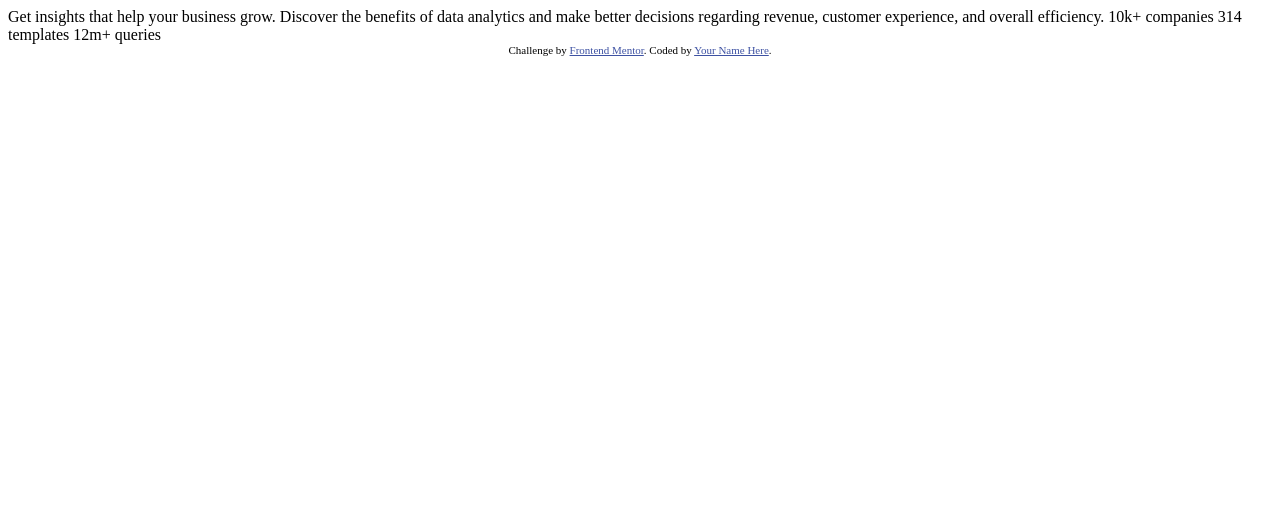
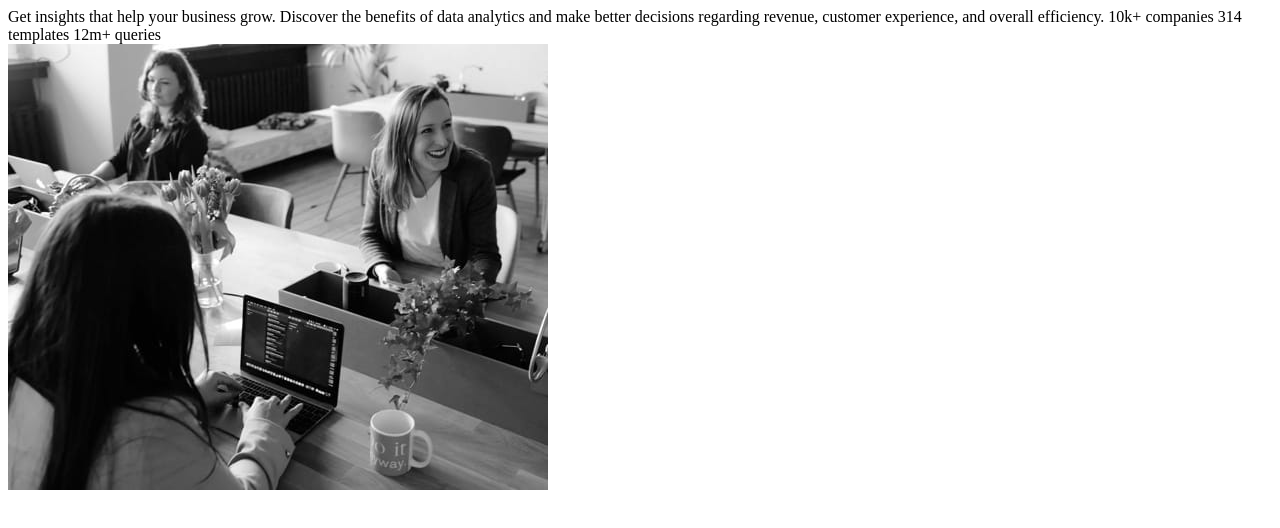
Before and after one commit to devfelpSs/stats-preview-card-component-main, a plain HTML site: page index.html in a window 1280 px wide. Drawn offline with Linux system fonts and the light colour scheme.

Commit message:
adding css file

```diff
--- /dev/null
+++ b/css/style.css
@@ -0,0 +1,53 @@
+* {
+    padding: 0;
+    margin: 0;
+    list-style: none;
+}
+
+
+
+
+
+
+
+
+
+
+
+/*
+# Front-end Style Guide
+
+## Layout
+
+The designs were created to the following widths:
+
+- Mobile: 375px
+- Desktop: 1440px
+
+## Colors
+
+### Primary
+
+- Very dark blue (main background): hsl(233, 47%, 7%)
+- Dark desaturated blue (card background): hsl(244, 38%, 16%)
+- Soft violet (accent): hsl(277, 64%, 61%)
+
+### Neutral
+
+- White (main heading, stats): hsl(0, 0%, 100%)
+- Slightly transparent white (main paragraph): hsla(0, 0%, 100%, 0.75)
+- Slightly transparent white (stat headings): hsla(0, 0%, 100%, 0.6)
+
+## Typography
+
+### Body Copy
+
+- Font size: 15px
+
+### Font
+
+- Family: [Inter](https://fonts.google.com/specimen/Inter)
+- Weights: 400, 700
+
+- Family: [Lexend Deca](https://fonts.google.com/specimen/Lexend+Deca)
+- Weights: 400
--- a/index.html
+++ b/index.html
@@ -1,8 +1,10 @@
 <!DOCTYPE html>
 <html lang="en">
+
 <head>
   <meta charset="UTF-8">
-  <meta name="viewport" content="width=device-width, initial-scale=1.0"> <!-- displays site properly based on user's device -->
+  <meta name="viewport" content="width=device-width, initial-scale=1.0">
+  <!-- displays site properly based on user's device -->
 
   <link rel="icon" type="image/png" sizes="32x32" href="./images/favicon-32x32.png">
 
@@ -10,12 +12,20 @@
 
   <!-- Feel free to remove these styles or customise in your own stylesheet 👍 -->
   <style>
-    .attribution { font-size: 11px; text-align: center; }
-    .attribution a { color: hsl(228, 45%, 44%); }
+    .attribution {
+      font-size: 11px;
+      text-align: center;
+    }
+
+    .attribution a {
+      color: hsl(228, 45%, 44%);
+    }
   </style>
 </head>
+
 <body>
-
+  <main>
+    <div class="container">
       Get insights that help your business grow.
 
       Discover the benefits of data analytics and make better decisions regarding revenue, customer
@@ -24,10 +34,16 @@
       10k+ companies
       314 templates
       12m+ queries
+      <div class="img">
+        <img src="./images/image-header-desktop.jpg">
+      </div>
+    </div>
 
-  <div class="attribution">
+    <!--div class="attribution">
       Challenge by <a href="https://www.frontendmentor.io?ref=challenge" target="_blank">Frontend Mentor</a>.
-    Coded by <a href="#">Your Name Here</a>.
+      Coded by <a href="https://github.com/devfelpSs">Devfelps</a!-->
     </div>
+  </main>
 </body>
+
 </html>
```
Lines whose indentation alone changed are shown as unchanged.
